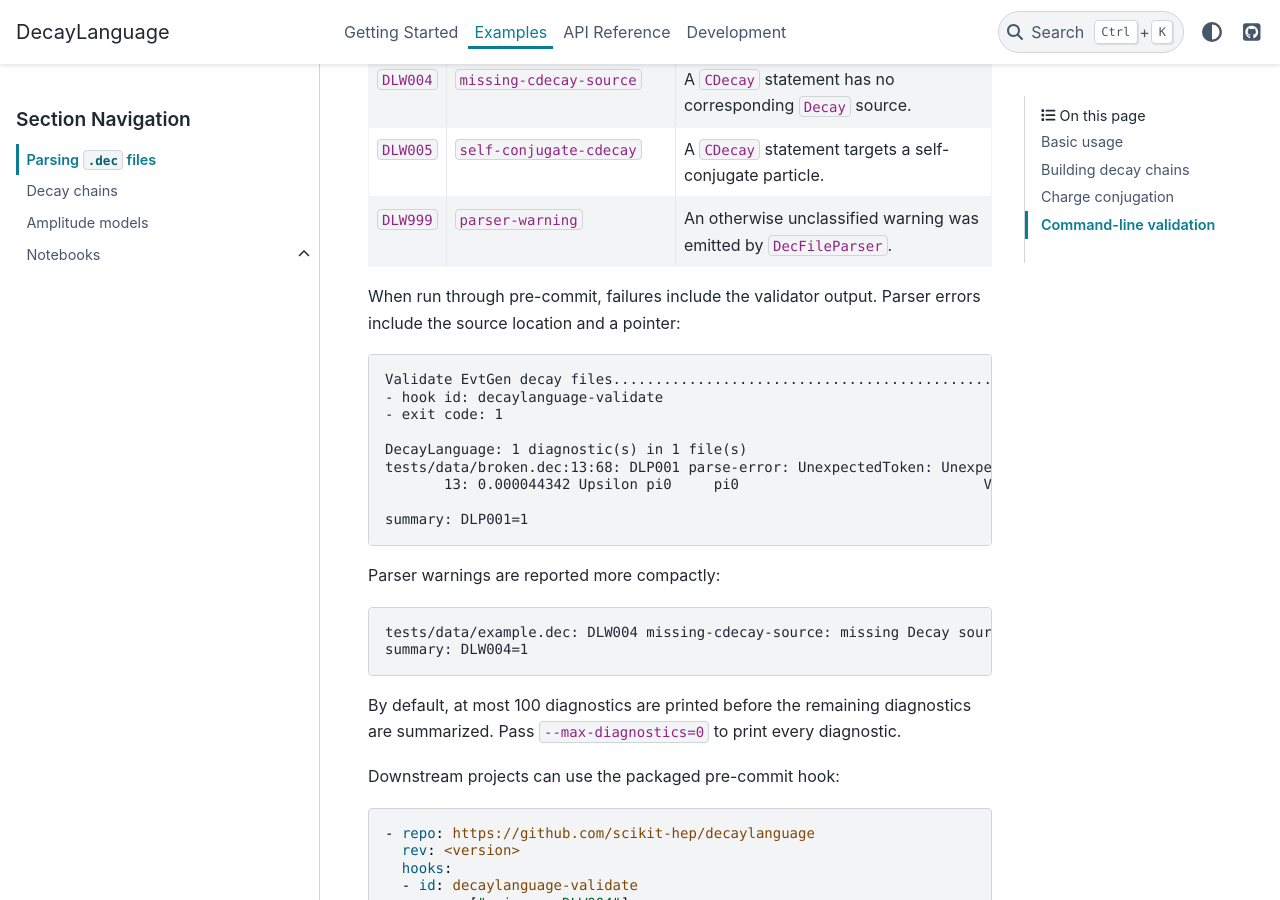
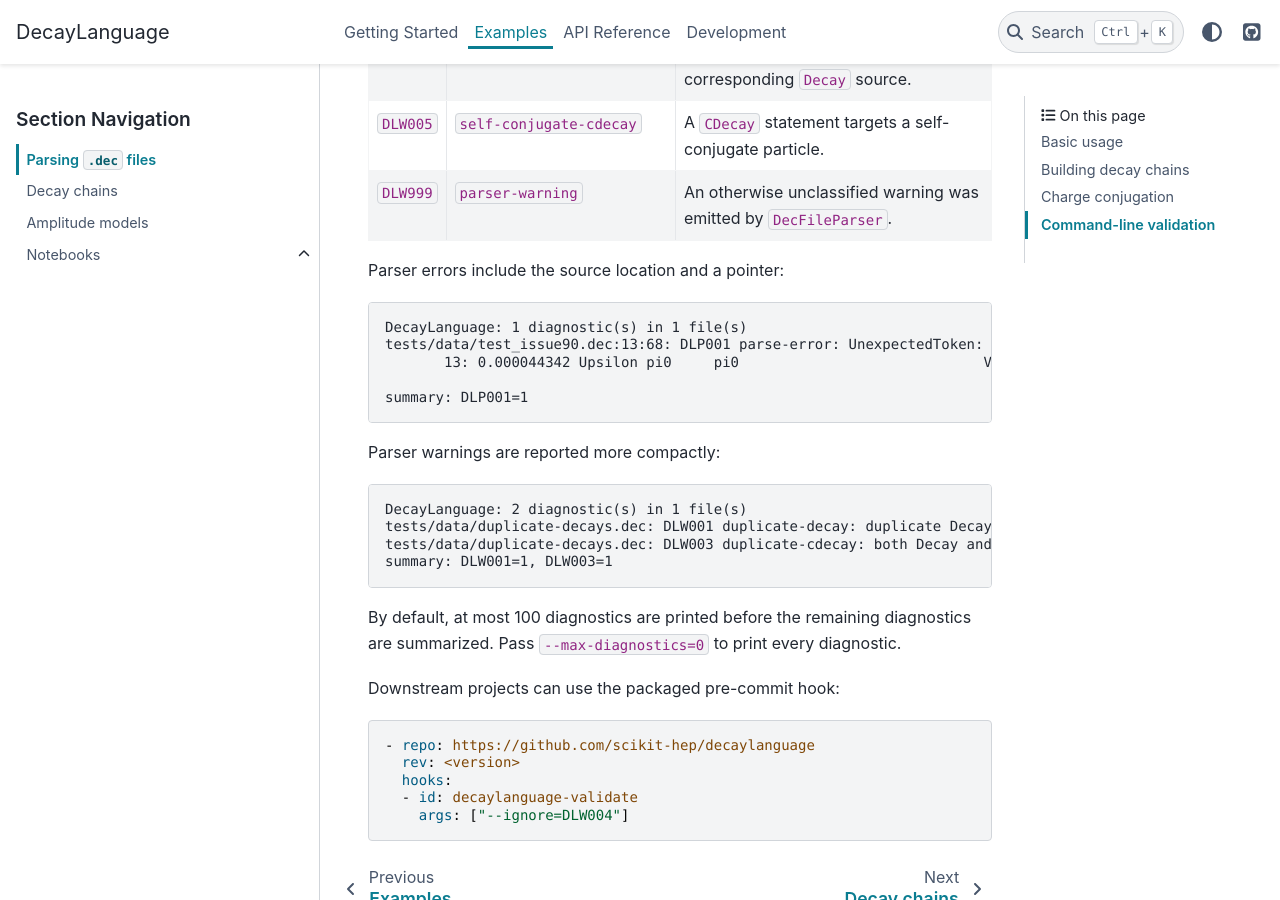
Before and after one commit to scikit-hep/decaylanguage, a Sphinx documentation site: the page built from docs/examples/decfile_parsing.rst, in a window 1280 px wide and 900 px high, scrolled down 1948 px. Built offline with Sphinx 7.4.7 and the PyData theme 0.15.4, drawn with Linux system fonts in a browser that asks for light colours; pages that are not in the unit, such as notebooks, are missing from menus; some of the changed text lies outside the part shown.

Commit message:
Fix CLI validator docs example output

```diff
--- a/docs/examples/decfile_parsing.rst
+++ b/docs/examples/decfile_parsing.rst
@@ -65,7 +65,7 @@ Experiment-specific decay models can be enabled by repeating
    decaylanguage-validate --additional-decay-model=MYMODEL my-decay-file.dec
 
 The validator reports stable diagnostic codes. Exact codes or code families can
-be disabled, which lets experiments choose their own pre-commit hence validation policy:
+be disabled, which lets experiments choose their own validation policy:
 
 .. code-block:: bash
 
@@ -102,17 +102,12 @@ available diagnostics, which are the following:
      - ``parser-warning``
      - An otherwise unclassified warning was emitted by ``DecFileParser``.
 
-When run through pre-commit, failures include the validator output. Parser
-errors include the source location and a pointer:
+Parser errors include the source location and a pointer:
 
 .. code-block:: text
 
-   Validate EvtGen decay files..............................................Failed
-   - hook id: decaylanguage-validate
-   - exit code: 1
-
    DecayLanguage: 1 diagnostic(s) in 1 file(s)
-   tests/data/broken.dec:13:68: DLP001 parse-error: UnexpectedToken: Unexpected token Token('SIGNED_NUMBER', '2') at line 13, column 68.
+   tests/data/test_issue90.dec:13:68: DLP001 parse-error: UnexpectedToken: Unexpected token Token('SIGNED_NUMBER', '2') at line 13, column 68.
           13: 0.000044342 Upsilon pi0     pi0                             VVPIPI;2 #[Reconstructed PDG2011]
                                                                                  ^
    summary: DLP001=1
@@ -121,8 +116,10 @@ Parser warnings are reported more compactly:
 
 .. code-block:: text
 
-   tests/data/example.dec: DLW004 missing-cdecay-source: missing Decay source for CDecay: anti-B0sig
-   summary: DLW004=1
+   DecayLanguage: 2 diagnostic(s) in 1 file(s)
+   tests/data/duplicate-decays.dec: DLW001 duplicate-decay: duplicate Decay block(s): Sigma(1775)0; later definitions ignored
+   tests/data/duplicate-decays.dec: DLW003 duplicate-cdecay: both Decay and CDecay defined: anti-Sigma(1775)0; CDecay ignored
+   summary: DLW001=1, DLW003=1
 
 By default, at most 100 diagnostics are printed before the remaining diagnostics
 are summarized. Pass ``--max-diagnostics=0`` to print every diagnostic.
```
